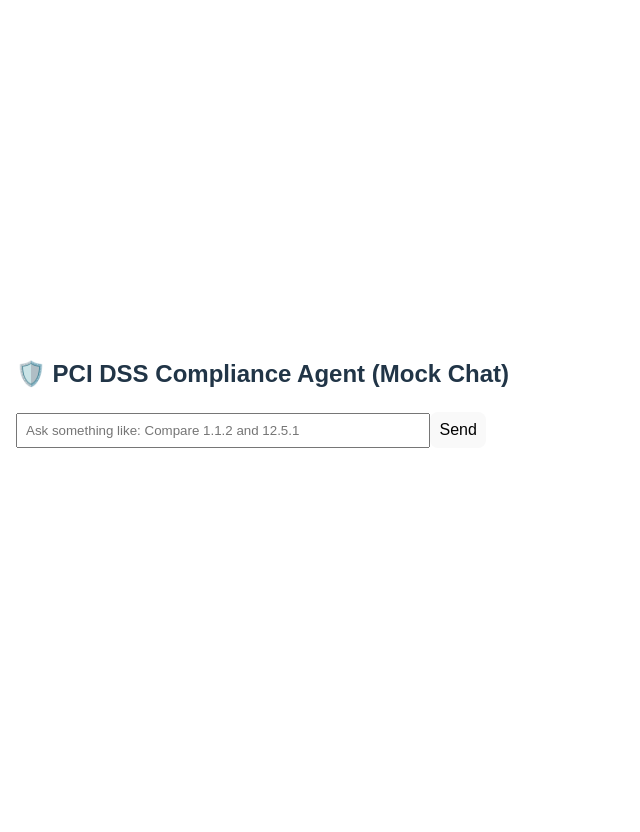
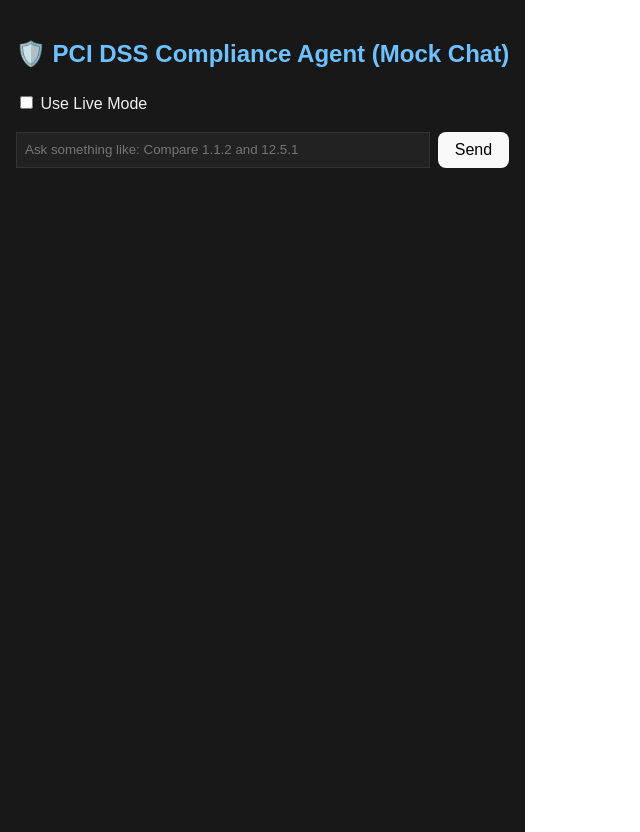
Before and after one commit to Alisher-Bulatov/pci-compliance-agent, a React (Vite) app in the folder webui/: page / in a window 1280 px wide. Shown: the whole page, without its empty margins (0-640 px from the left). Before the commit the page ends 800 px from the top, so only its background shows below. Built offline with nearby package versions, Linux system fonts and the light colour scheme.

Commit message:
webui live

```diff
--- a/webui/src/App.tsx
+++ b/webui/src/App.tsx
@@ -1,33 +1,68 @@
-import { useState } from 'react';
+import { useState, useEffect } from 'react';
 
-type EventItem = {
-  type: string;
-  content?: string;
-  result?: any;
-  message?: string;
-  detail?: string;
+type EventItem =
+  | { type: 'token'; text: string }
+  | { type: 'message'; content: string }
+  | { type: 'tool_call'; tool_name: string; tool_input: Record<string, any> }
+  | { type: 'tool_result'; result: any }
+  | { type: 'info'; message: string }
+  | { type: 'error'; message?: string; detail?: string }
+  | { type: 'stage'; label: string }
+  | { type: string; [key: string]: any };
+
+type GroupedStage = {
+  stage: string;
+  items: EventItem[];
 };
 
 function App() {
   const [input, setInput] = useState('');
-  const [messages, setMessages] = useState<EventItem[]>([]);
+  const [groups, setGroups] = useState<GroupedStage[]>([]);
   const [loading, setLoading] = useState(false);
+  const [mode, setMode] = useState<'mock' | 'live'>(
+    () => (localStorage.getItem('chatMode') as 'mock' | 'live') || 'mock'
+  );
+  const [tokenBuffer, setTokenBuffer] = useState('');
+
+  useEffect(() => {
+    localStorage.setItem('chatMode', mode);
+  }, [mode]);
 
 const sendMessage = async () => {
   if (!input.trim()) return;
 
+  // Initialize with the system message
+  let groupsCopy: GroupedStage[] = [
+    {
+      stage: 'System',
+      items: [{ type: 'info', message: `Sending query: "${input}"` }]
+    }
+  ];
+  setGroups(groupsCopy);
   setLoading(true);
-    const response = await fetch('http://localhost:8000/ask_mock_full', {
+  setTokenBuffer('');
+
+  const endpoint =
+    mode === 'live'
+      ? 'http://localhost:8000/ask_full'
+      : 'http://localhost:8000/ask_mock_full';
+
+  const response = await fetch(endpoint, {
     method: 'POST',
     headers: { 'Content-Type': 'application/json' },
-      body: JSON.stringify({ message: input }),
+    body: JSON.stringify({ message: input })
   });
 
   const reader = response.body?.getReader();
   const decoder = new TextDecoder();
   let buffer = '';
+  let localTokenBuffer = '';
 
-    if (!reader) return;
+  if (!reader) {
+    setLoading(false);
+    setInput('');
+    return;
+  }
 
   while (true) {
     const { value, done } = await reader.read();
@@ -38,57 +73,184 @@
     buffer = lines.pop() || '';
 
     for (const line of lines) {
-        if (line.trim()) {
+      if (!line.trim()) continue;
+
       try {
         const item: EventItem = JSON.parse(line);
-            setMessages((prev) => [...prev, item]);
+        console.log('[event]', item);
+
+        if (item.type === 'token') {
+          localTokenBuffer += item.text || '';
+          continue;
+        }
+
+        // If a new stage arrives, flush any token text as a message first
+        if (item.type === 'stage') {
+          if (localTokenBuffer.length > 0) {
+            groupsCopy[groupsCopy.length - 1]?.items.push({
+              type: 'message',
+              content: localTokenBuffer
+            });
+            localTokenBuffer = '';
+          }
+          groupsCopy.push({ stage: item.label || item.message || 'Unnamed Stage', items: [] });
+          continue;
+        }
+
+        // If there's any buffered token text, add it before the next message
+        if (localTokenBuffer.length > 0) {
+          groupsCopy[groupsCopy.length - 1]?.items.push({
+            type: 'message',
+            content: localTokenBuffer
+          });
+          localTokenBuffer = '';
+        }
+
+        const currentGroup = groupsCopy[groupsCopy.length - 1];
+        if (!currentGroup) {
+          groupsCopy.push({ stage: 'Ungrouped', items: [item] });
+        } else {
+          const isDuplicateTool =
+            item.type === 'tool_result' &&
+            currentGroup.items.some(
+              (i) =>
+                i.type === 'tool_result' &&
+                JSON.stringify(i.result) === JSON.stringify(item.text)
+            );
+
+          if (!isDuplicateTool) {
+            currentGroup.items.push(item);
+          }
+        }
       } catch (err) {
         console.error('Invalid JSON:', line);
       }
     }
-      }
+
+    // Update React state once per read chunk
+    setGroups([...groupsCopy]);
+    setTokenBuffer(localTokenBuffer); // So user sees streaming text
   }
 
+  // Flush any remaining buffer after final read
+  if (localTokenBuffer.length > 0) {
+    groupsCopy[groupsCopy.length - 1]?.items.push({
+      type: 'message',
+      content: localTokenBuffer
+    });
+  }
+
+  setGroups([...groupsCopy]);
+  setTokenBuffer('');
   setLoading(false);
   setInput('');
 };
 
-const renderItem = (item: EventItem, i: number) => {
-  switch (item.type) {
-    case 'message':
-      return <div key={i}><strong>LLM:</strong> {item.content}</div>;
-    case 'tool_result':
-      return <pre key={i}>{JSON.stringify(item.result, null, 2)}</pre>;
-    case 'stage':
-    case 'info':
-      return <div key={i} style={{ color: 'gray' }}>{item.message}</div>;
-    case 'error':
-      return <div key={i} style={{ color: 'red' }}>{item.detail || item.message}</div>;
-    case 'token':
-      return <span key={i}>{item.text}</span>;  // 👈 this handles streaming text
-    default:
-      return <div key={i} style={{ color: 'orange' }}>⚠ Unknown event: {item.type}</div>;
-  }
+
+  const renderers: Record<string, (item: EventItem, i: number) => JSX.Element> = {
+    message: (item, i) => <div key={i} style={{ marginBottom: '0.5em' }}>{item.content}</div>,
+    tool_call: (item, i) => (
+      <div
+        key={i}
+        style={{
+          fontFamily: 'monospace',
+          whiteSpace: 'pre-wrap',
+          color: '#9ec7ff',
+          background: '#111',
+          padding: '0.75em',
+          borderRadius: 4,
+          marginBottom: '0.5em'
+        }}
+      >
+        📦 <b>Tool Call:</b><br />
+        <b>{item.tool_name}</b><br />
+        {JSON.stringify(item.tool_input, null, 2)}
+      </div>
+    ),
+    tool_result: (item, i) => (
+      <div
+        key={i}
+        style={{
+          fontFamily: 'monospace',
+          whiteSpace: 'pre-wrap',
+          background: '#1c1c1c',
+          color: '#abf7b1',
+          padding: '0.75em',
+          borderRadius: 4,
+          marginBottom: '0.5em'
+        }}
+      >
+        📄 <b>Tool Result:</b><br />
+        {JSON.stringify(item.text, null, 2)}
+      </div>
+    ),
+    info: (item, i) => (
+      <div key={i} style={{ color: 'gray', fontStyle: 'italic' }}>{item.message}</div>
+    ),
+    error: (item, i) => (
+      <div key={i} style={{ color: 'red' }}>
+        Error: {item.detail || item.message}
+      </div>
+    ),
+    stage: () => <></>
   };
 
   return (
-    <div style={{ padding: '1rem', fontFamily: 'sans-serif' }}>
-      <h2>🛡️ PCI DSS Compliance Agent (Mock Chat)</h2>
+    <div style={{ padding: '1rem', fontFamily: 'sans-serif', color: '#f0f0f0', background: '#181818', minHeight: '100vh' }}>
+      <h2 style={{ color: '#6ec1ff' }}>🛡️ PCI DSS Compliance Agent ({mode === 'live' ? 'Live' : 'Mock'} Chat)</h2>
+
       <div style={{ marginBottom: '1rem' }}>
+        <label>
+          <input
+            type="checkbox"
+            checked={mode === 'live'}
+            onChange={() => setMode(mode === 'live' ? 'mock' : 'live')}
+          />{' '}
+          Use Live Mode
+        </label>
+      </div>
+
+      <div style={{ display: 'flex', gap: '0.5rem', marginBottom: '1rem' }}>
         <input
           type="text"
           value={input}
           onChange={(e) => setInput(e.target.value)}
           onKeyDown={(e) => e.key === 'Enter' && sendMessage()}
-          style={{ width: '80%', padding: '0.5rem' }}
           placeholder="Ask something like: Compare 1.1.2 and 12.5.1"
+          style={{
+            flexGrow: 1,
+            padding: '0.5rem',
+            background: '#222',
+            color: 'white',
+            border: '1px solid #333'
+          }}
         />
-        <button onClick={sendMessage} disabled={loading} style={{ padding: '0.5rem' }}>
-          {loading ? 'Loading...' : 'Send'}
+        <button onClick={sendMessage} disabled={loading} style={{ padding: '0.5rem 1rem' }}>
+          {loading ? '...' : 'Send'}
         </button>
       </div>
-      <div style={{ whiteSpace: 'pre-wrap' }}>
-        {messages.map(renderItem)}
+
+      <div>
+        {groups.map((group, gi) => (
+          <div key={gi} style={{ marginBottom: '2em' }}>
+            <div style={{ fontWeight: 'bold', fontSize: '1.1em', color: '#8bc4ff', marginBottom: '0.5em' }}>
+              {group.stage}
+            </div>
+            {group.items.map((item, i) =>
+              renderers[item.type]?.(item, i) ?? (
+                <div key={i} style={{ color: 'orange' }}>
+                  ⚠ Unknown event: {item.type}
+                </div>
+              )
+            )}
+            {gi === groups.length - 1 && tokenBuffer && (
+              <div style={{ color: '#aaa', fontStyle: 'italic' }}>
+                {tokenBuffer}
+                <span className="cursor">▌</span>
+              </div>
+            )}
+          </div>
+        ))}
       </div>
     </div>
   );
```
Lines whose indentation alone changed are shown as unchanged.
